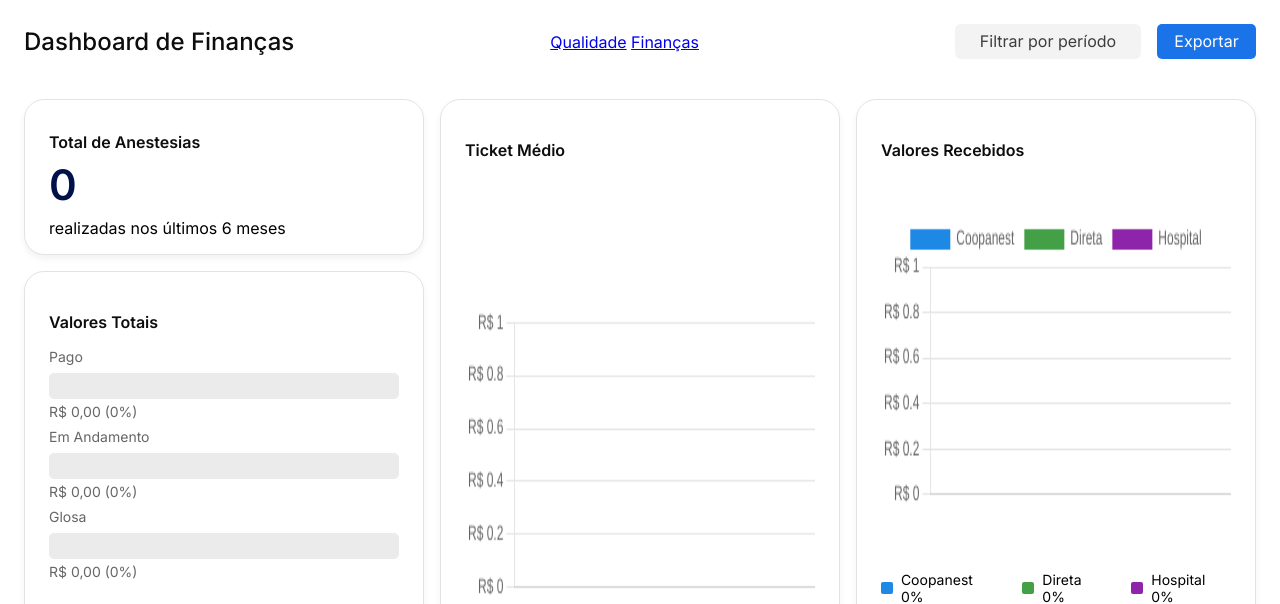
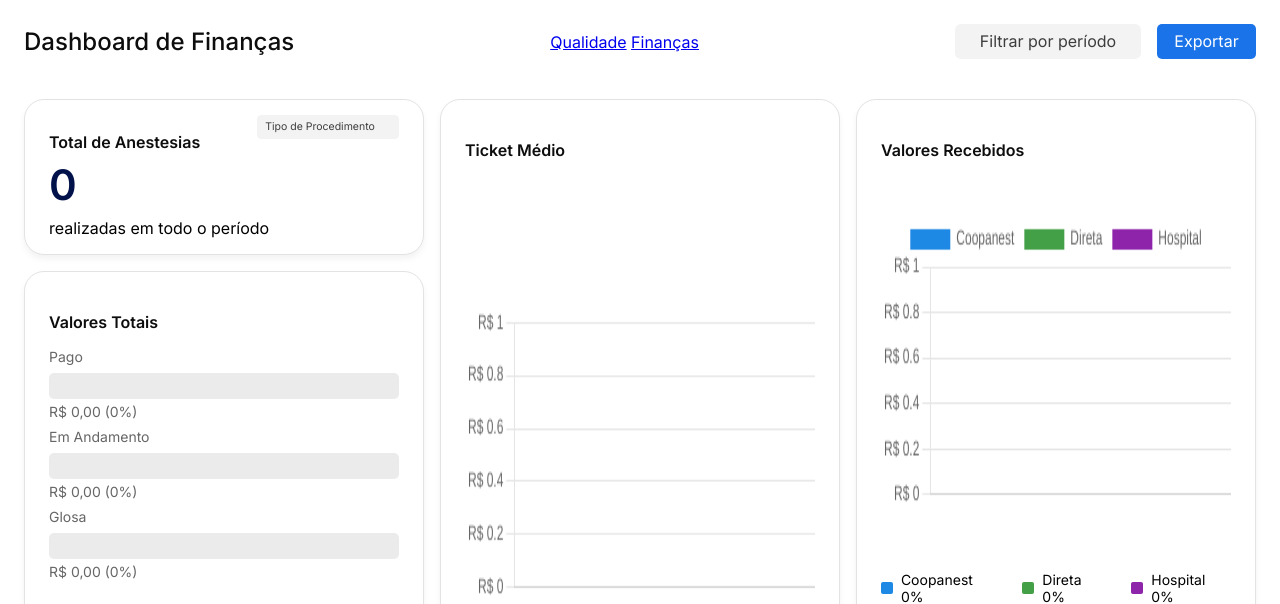
Before and after one commit to and270/erp_coopanest, a Django app: page /dashboard-financas/ in a window 1280 px wide. Shown: the part 90-694 px from the top of the page. Run offline with Django 5.2, Linux system fonts and the light colour scheme; a user stored in the database is signed in; tables that the repository leaves empty hold one stand-in row (values such as "Sample post"); some libraries are stand-ins or nearby versions.

Commit message:
adição do filtro por período e lista de p´rocedimentos (ainda parece não estar filtrando por procedimento)

```diff
--- a/dashboard/templates/dashboard_financas.html
+++ b/dashboard/templates/dashboard_financas.html
@@ -20,16 +20,28 @@
                 <button class="filter-btn" id="periodFilterBtn">
                     <i class="fas fa-calendar"></i>
                     {% if selected_period %}
-                        {% if selected_period == 180 %}Últimos 6 meses{% endif %}
+                        {% if selected_period == 7 %}Últimos 7 dias
+                        {% elif selected_period == 14 %}Últimos 14 dias
+                        {% elif selected_period == 30 %}Últimos 30 dias
+                        {% elif selected_period == 90 %}Últimos 3 meses
+                        {% elif selected_period == 180 %}Últimos 6 meses
+                        {% elif selected_period == 365 %}Último ano
+                        {% elif selected_period == 540 %}Último 1 ano e meio
+                        {% elif selected_period == 730 %}Últimos 2 anos
+                        {% endif %}
                     {% else %}
                         Filtrar por período
                     {% endif %}
                 </button>
                 <div id="periodFilter" class="period-dropdown" style="display: none;">
+                    <div class="period-option" data-value="7" {% if selected_period == '7' %}data-selected{% endif %}>Últimos 7 dias</div>
+                    <div class="period-option" data-value="14" {% if selected_period == '14' %}data-selected{% endif %}>Últimos 14 dias</div>
                     <div class="period-option" data-value="30" {% if selected_period == '30' %}data-selected{% endif %}>Últimos 30 dias</div>
                     <div class="period-option" data-value="90" {% if selected_period == '90' %}data-selected{% endif %}>Últimos 3 meses</div>
                     <div class="period-option" data-value="180" {% if selected_period == '180' %}data-selected{% endif %}>Últimos 6 meses</div>
                     <div class="period-option" data-value="365" {% if selected_period == '365' %}data-selected{% endif %}>Último ano</div>
+                    <div class="period-option" data-value="540" {% if selected_period == '540' %}data-selected{% endif %}>Último 1 ano e meio</div>
+                    <div class="period-option" data-value="730" {% if selected_period == '730' %}data-selected{% endif %}>Últimos 2 anos</div>
                 </div>
             </div>
             <button class="export-btn" id="exportBtn">
@@ -43,8 +55,32 @@
         <div class="metrics-column-1">
             <div class="metric-card anestesias">
                 <h3>Total de Anestesias</h3>
+                <div class="procedure-filter">
+                    <select id="procedimentoFilter">
+                        <option value="">Tipo de Procedimento</option>
+                        {% for proc in procedimentos %}
+                            <option value="{{ proc.name }}" {% if selected_procedimento == proc.name %}selected{% endif %}>
+                                {{ proc.name|truncatechars:25 }}
+                            </option>
+                        {% endfor %}
+                    </select>
+                </div>
                 <div class="metric-value">{{ anestesias_count }}</div>
-                <div class="metric-label">realizadas nos últimos 6 meses</div>
+                <div class="metric-label">
+                    {% if selected_period %}
+                        {% if selected_period == 7 %}realizadas nos últimos 7 dias
+                        {% elif selected_period == 14 %}realizadas nos últimos 14 dias
+                        {% elif selected_period == 30 %}realizadas nos últimos 30 dias
+                        {% elif selected_period == 90 %}realizadas nos últimos 3 meses
+                        {% elif selected_period == 180 %}realizadas nos últimos 6 meses
+                        {% elif selected_period == 365 %}realizadas no último ano
+                        {% elif selected_period == 540 %}realizadas no último 1 ano e meio
+                        {% elif selected_period == 730 %}realizadas nos últimos 2 anos
+                        {% endif %}
+                    {% else %}
+                        realizadas em todo o período
+                    {% endif %}
+                </div>
             </div>
 
             <div class="metric-card">
@@ -106,7 +142,46 @@
 
 {% block extra_js %}
 <script src="https://cdn.jsdelivr.net/npm/chart.js"></script>
+<script src="https://cdnjs.cloudflare.com/ajax/libs/html2pdf.js/0.10.1/html2pdf.bundle.min.js"></script>
 <script>
+// Procedure filter functionality
+document.getElementById('procedimentoFilter').addEventListener('change', function() {
+    const selectedValue = this.value;
+    console.log('Selected value:', selectedValue);
+
+    if (selectedValue) {
+        const currentUrl = new URL(window.location.href);
+        currentUrl.searchParams.set('procedimento', selectedValue);
+        window.location.href = currentUrl.toString();
+    } else {
+        window.location.href = window.location.pathname;
+    }
+});
+
+// Period filter functionality
+const periodFilterBtn = document.getElementById('periodFilterBtn');
+const periodFilter = document.getElementById('periodFilter');
+
+periodFilterBtn.addEventListener('click', function(e) {
+    e.stopPropagation();
+    periodFilter.style.display = periodFilter.style.display === 'none' ? 'block' : 'none';
+});
+
+document.addEventListener('click', function(e) {
+    if (!e.target.closest('.period-filter')) {
+        periodFilter.style.display = 'none';
+    }
+});
+
+document.querySelectorAll('.period-option').forEach(option => {
+    option.addEventListener('click', function() {
+        const value = this.dataset.value;
+        const currentUrl = new URL(window.location.href);
+        currentUrl.searchParams.set('period', value);
+        window.location.href = currentUrl.toString();
+    });
+});
+
 // Ticket Médio Chart
 const ticketMedioCtx = document.getElementById('ticketMedioChart').getContext('2d');
 const ticketMedioChart = new Chart(ticketMedioCtx, {
@@ -184,30 +259,6 @@ const valoresRecebidosChart = new Chart(valoresRecebidosCtx, {
     }
 });
 
-// Period filter functionality
-const periodFilterBtn = document.getElementById('periodFilterBtn');
-const periodFilter = document.getElementById('periodFilter');
-
-periodFilterBtn.addEventListener('click', function(e) {
-    e.stopPropagation();
-    periodFilter.style.display = periodFilter.style.display === 'none' ? 'block' : 'none';
-});
-
-document.addEventListener('click', function(e) {
-    if (!e.target.closest('.period-filter')) {
-        periodFilter.style.display = 'none';
-    }
-});
-
-document.querySelectorAll('.period-option').forEach(option => {
-    option.addEventListener('click', function() {
-        const value = this.dataset.value;
-        const currentUrl = new URL(window.location.href);
-        currentUrl.searchParams.set('period', value);
-        window.location.href = currentUrl.toString();
-    });
-});
-
 // Export functionality
 document.getElementById('exportBtn').addEventListener('click', function() {
     const element = document.querySelector('.dashboard-container');
--- a/dashboard/views.py
+++ b/dashboard/views.py
@@ -212,6 +212,18 @@ def financas_dashboard_view(request):
     hospital_pct = (total_hospital / total_all * 100) if total_all > 0 else 0
     direta_pct = (total_direta / total_all * 100) if total_all > 0 else 0
 
+    # Get procedure filter
+    procedimento = request.GET.get('procedimento')
+    if procedimento:
+        queryset = queryset.filter(
+            procedimento__procedimento_principal__name=procedimento
+        )
+
+    # Get procedure types for filter (only from the same group)
+    procedimentos = ProcedimentoDetalhes.objects.filter(
+        procedimento__group=user_group
+    ).order_by('name').distinct()
+
     # Return to template
     context = {
         'anestesias_count': anestesias_count,
@@ -236,6 +248,8 @@ def financas_dashboard_view(request):
         'coopanest_pct': coopanest_pct,
         'hospital_pct': hospital_pct,
         'direta_pct': direta_pct,
+        'procedimentos': procedimentos,
+        'selected_procedimento': procedimento,
     }
 
     return render(request, 'dashboard_financas.html', context)
```
